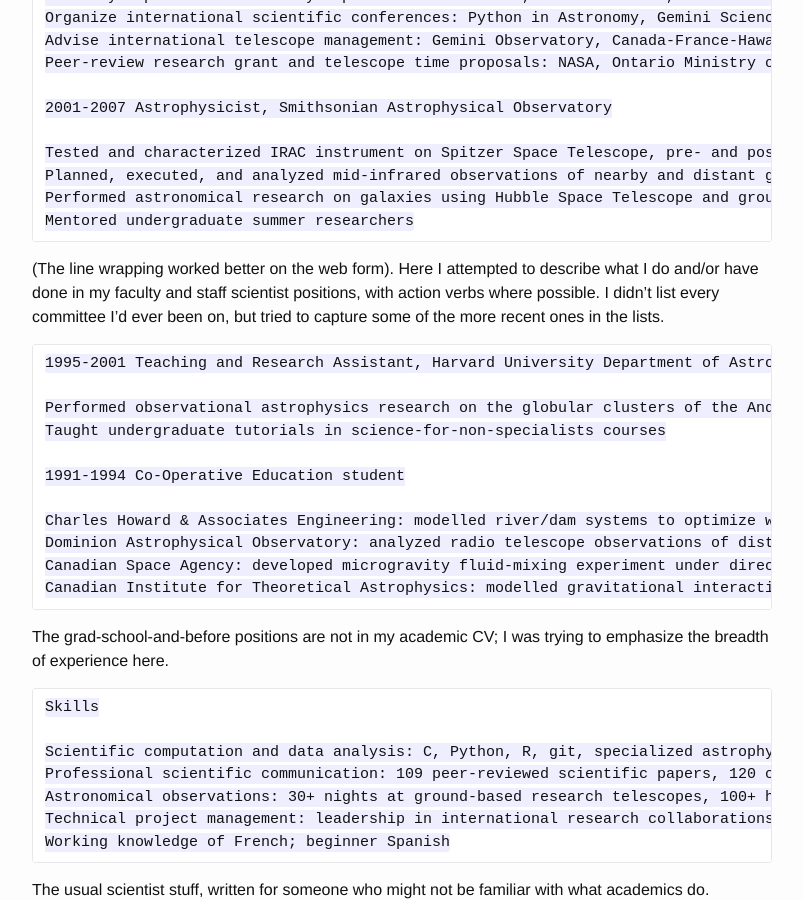
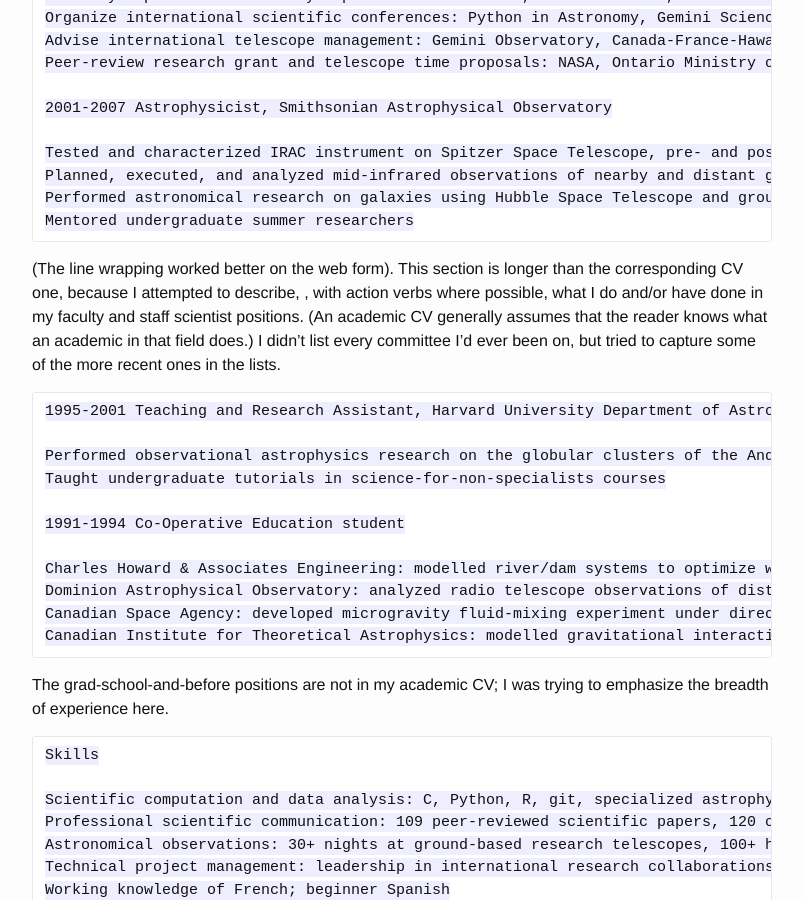
Before and after one commit to PBarmby/PBarmby.github.io, a Jekyll site: the page built from _posts/2016-08-27-Academic-CV-to-resume.markdown, in a window 1280 px wide and 900 px high, scrolled down 1224 px. Shown: the whole window, without its empty margins (238-1041 px from the left). Built offline with Jekyll 4.4.1, drawn with Linux system fonts in a browser that asks for light colours; comment, search, counter and statistics services are not loaded.

Commit message:
minor explanatory text added

```diff
--- a/_posts/2016-08-27-Academic-CV-to-resume.markdown
+++ b/_posts/2016-08-27-Academic-CV-to-resume.markdown
@@ -56,7 +56,7 @@
     Performed astronomical research on galaxies using Hubble Space Telescope and ground-based telescopes
     Mentored undergraduate summer researchers
 
-(The line wrapping worked better on the web form). Here I attempted to describe what I do and/or have done in my faculty and staff scientist positions, with action verbs where possible. I didn't list every committee I'd ever been on, but tried to capture some of the more recent ones in the lists.
+(The line wrapping worked better on the web form). This section is longer than the corresponding CV one, because I attempted to describe, , with action verbs where possible, what I do and/or have done in my faculty and staff scientist positions. (An academic CV generally assumes that the reader knows what an academic in that field does.) I didn't list every committee I'd ever been on, but tried to capture some of the more recent ones in the lists.
 
     1995-2001 Teaching and Research Assistant, Harvard University Department of Astronomy
 
```
